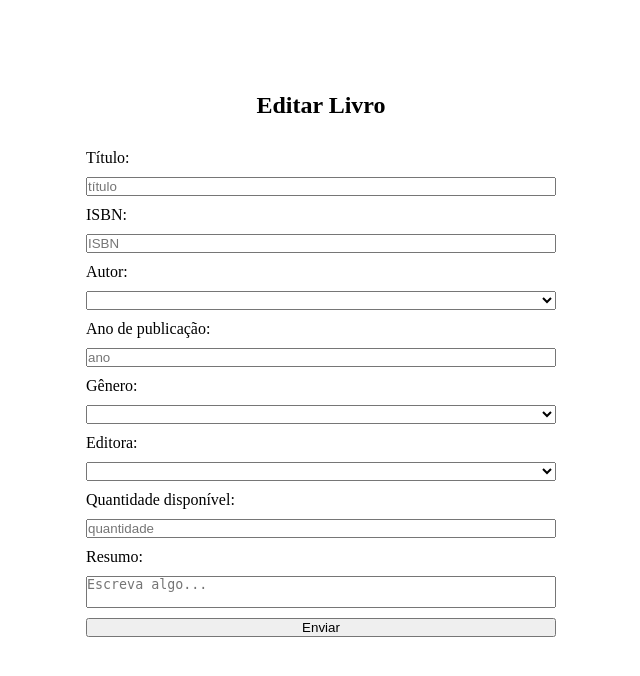
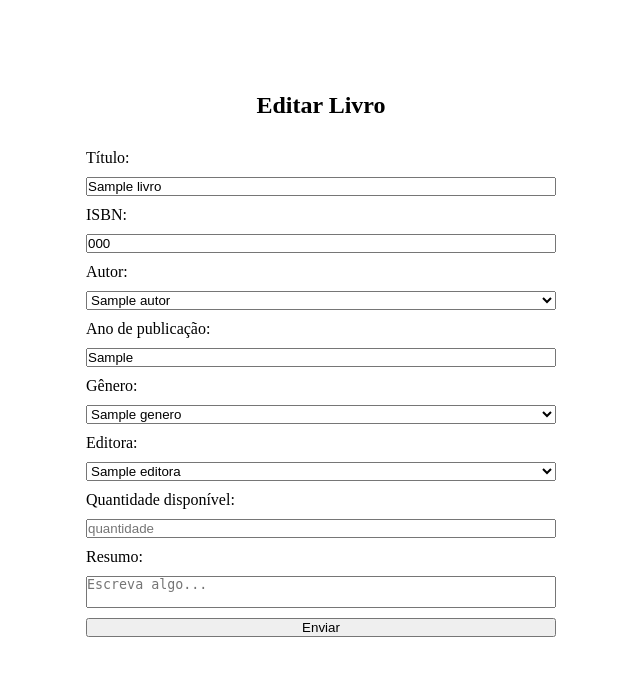
Before and after one commit to anaclaraa1/biblioteca, a Flask app: template templates/livros/editar_livro.html in a window 1280 px wide. Shown: the part 57-733 px from the top of the page, without its empty margins (319-959 px from the left). Run offline with Flask 3, Linux system fonts and the light colour scheme; the template is opened without the code that fills it: most values are stand-ins (such as "Sample title", 1, 10 or a date in 2020); lists and menus that the app fills with data are empty.

Commit message:
Fazer rota de update dos livros

```diff
--- a/templates/base.html
+++ b/templates/base.html
@@ -19,7 +19,7 @@
                 <ul>
                     <li><a href="{{ url_for('index') }}">Página Inicial</a></li>
                     {% if current_user.is_authenticated %}
-                    <li><a href="{{ url_for('livro.register_livros') }}">Livros</a></li>
+                    <li><a href="{{ url_for('livro.livros') }}">Livros</a></li>
                     <li><a href="{{ url_for('genero.generos') }}">Gênero</a></li>
                     <li><a href="{{ url_for('editora.editoras') }}">Editora</a></li>
                     <li><a href="{{ url_for('autor.autores') }}">Autores</a></li>
--- a/templates/livros/editar_livro.html
+++ b/templates/livros/editar_livro.html
@@ -9,29 +9,35 @@
 {% endblock %}
 
 {% block content %}
-    <form action="" method="post">
-        <label for="titulo">Título:</label>
-        <input type="text" name="titulo" placeholder="título">
+    <form action="{{ url_for('livro.editar_livro', livro_id=livro.ID_livro) }}" method="post">
+        <label for="Titulo">Título:</label>
+        <input type="text" name="Titulo" placeholder="título" value="{{ livro.Titulo }}">
         <label for="ISBN">ISBN:</label>
-        <input type="text" name="ISBN" placeholder="ISBN">
+        <input type="text" name="ISBN" placeholder="ISBN" value="{{ livro.ISBN }}">
         <label for="autor">Autor:</label>
-        <select name="autor">
-            <!-- <option value=""></option> -->
+        <select name="Autor_id">
+            {% for autor in autores %}
+                <option value="{{ autor.ID_autor }}" {% if livro.Autor_id == autor.ID_autor %}selected{% endif %}>{{ autor.Nome_autor }}</option>
+            {% endfor %}
         </select>
         <label for="ano">Ano de publicação:</label>
-        <input type="num" name="ano" placeholder="ano">
+        <input type="num" name="Ano_publicacao" placeholder="ano" value="{{ livro.Ano_publicacao }}">
         <label for="genero">Gênero:</label>
-        <select name="genero">
-            <!-- <option value=""></option> -->
+        <select name="Genero_id">
+            {% for genero in generos %}
+                <option value="{{ genero.ID_genero }}" {% if livro.Genero_id == genero.ID_genero %}selected{% endif %}>{{ genero.Nome_genero }}</option>
+            {% endfor %}
         </select>
         <label for="editora">Editora:</label>
-        <select name="editora">
-            <!-- <option value=""></option> -->
+        <select name="Editora_id">
+            {% for editora in editoras %}
+                <option value="{{ editora.ID_editora }}" {% if livro.Editora_id == editora.ID_editora %}selected{% endif %}>{{ editora.Nome_editora }}</option>
+            {% endfor %}
         </select>
         <label for="qnt_disponivel">Quantidade disponível:</label>
-        <input type="number" name="qnt_disponivel" placeholder="quantidade">
+        <input type="number" name="Quantidade_disponivel" placeholder="quantidade" value="{{ livro.Quantidade_disponivel }}">
         <label for="resumo">Resumo:</label>
-        <textarea name="resumo" placeholder="Escreva algo..."></textarea>
+        <textarea name="Resumo" placeholder="Escreva algo..." value="{{ livro.Resumo }}"></textarea>
         <button>Enviar</button>
     </form>
 {% endblock %}
--- a/templates/livros/listar_livros.html
+++ b/templates/livros/listar_livros.html
@@ -9,7 +9,7 @@
 {% endblock %}
 
 {% block content %}
-    <button><a href="">Adicionar livro</a></button>
+    <button><a href="{{ url_for('livro.register_livros') }}">Adicionar livro</a></button>
     {% if livros %}
         <table>
             <thead>
@@ -36,7 +36,7 @@
                         <td>{{ livro.Nome_editora or 'Não há' }}</td>
                         <td>{{ livro.Quantidade_disponivel }}</td>
                         <td>{{ livro.Resumo or 'Não há' }}</td>
-                        <td><button><a href="">Editar</a></button></td>
+                        <td><button><a href="{{ url_for('livro.editar_livro', livro_id=livro.ID_livro) }}">Editar</a></button></td>
                         <td><button><a href="{{ url_for('livro.deletar_livros', livro_id=livro.ID_livro) }}">Excluir</a></button></td>
                     </tr>
                 {% endfor %}
```
Also changed, not shown: controllers/livro.py (+41 -1 lines).
